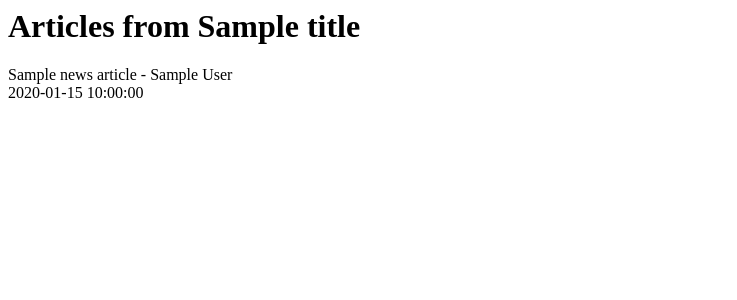
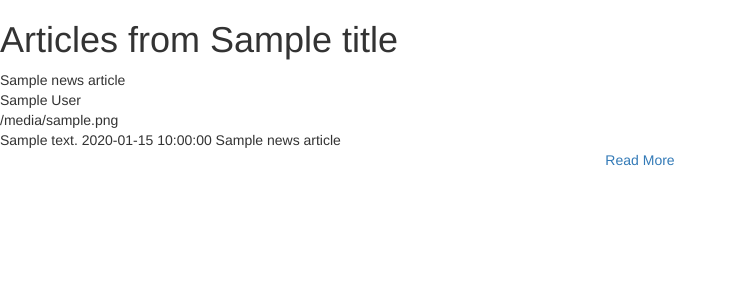
Before and after one commit to DMGithinji/News-reel, a Flask app: template app/templates/source-articles.html in a window 1280 px wide. Shown: the top 300 px of the page, without its empty margins (0-737 px from the left). Run offline with Flask 2, Linux system fonts and the light colour scheme; the template is opened without the code that fills it: most values are stand-ins (such as "Sample title", 1, 10 or a date in 2020); parts of the project's set-up code (start-up, migrations or seed data) failed here and were passed over; some libraries are stand-ins or nearby versions.

Commit message:
Extend base html to articles page that is categorized based on sources

```diff
--- a/app/models/news.py
+++ b/app/models/news.py
@@ -3,10 +3,10 @@ class News:
     Categorized news class to define News Objects
     '''
 
-    def __init__(self, sourceName, author,title,description,url,urlToImage,publishedAt,content):
+    def __init__(self, sourceName, author,article_title,description,url,urlToImage,publishedAt,content):
         self.sourceName = sourceName
         self.author = author
-        self.title = title
+        self.article_title = article_title
         self.description = description
         self.url = url
         self.urlToImage = urlToImage
--- a/app/templates/source-articles.html
+++ b/app/templates/source-articles.html
@@ -1,9 +1,20 @@
+{% extends 'base.html'%}
 
+<!-- Content block -->
+{% block content %}
 <h1>Articles from {{title}}</h1>
 {% for news_article in news_list %}
 <div>
-    {{ news_article.title}} - {{news_article.author}} <br>
+    {{ news_article.article_title}} <br>
+    {{news_article.author}} <br>
+    {{news_article.urlToImage}} <br>
+    {{news_article.description}}
     {{news_article.publishedAt}}
-
+    {{news_article.nameSource}}
+    <div class="text-center">
+        <a href="/source/{{news_article.article_title}}">Read More</a>
+    </div>
 </div>
 {% endfor %}
+
+{% endblock%}
--- a/app/views.py
+++ b/app/views.py
@@ -48,12 +48,12 @@ def source_articles(sourceId):
 
     return render_template('source-articles.html', news_list = news_list, title = title)
 
-@app.route('/source/<sourceName>/<title>')
-def article(sourceName,title):
+@app.route('/source/<article_title>')
+def article(article_title):
 
     '''
     View sources page function that returns an article from a particular source
     Utilizes the articles_base url API endpoint
     '''
 
-    return render_template('articles.html',title = title, sourceName = sourceName)
+    return render_template('articles.html',article_title = article_title)
```
